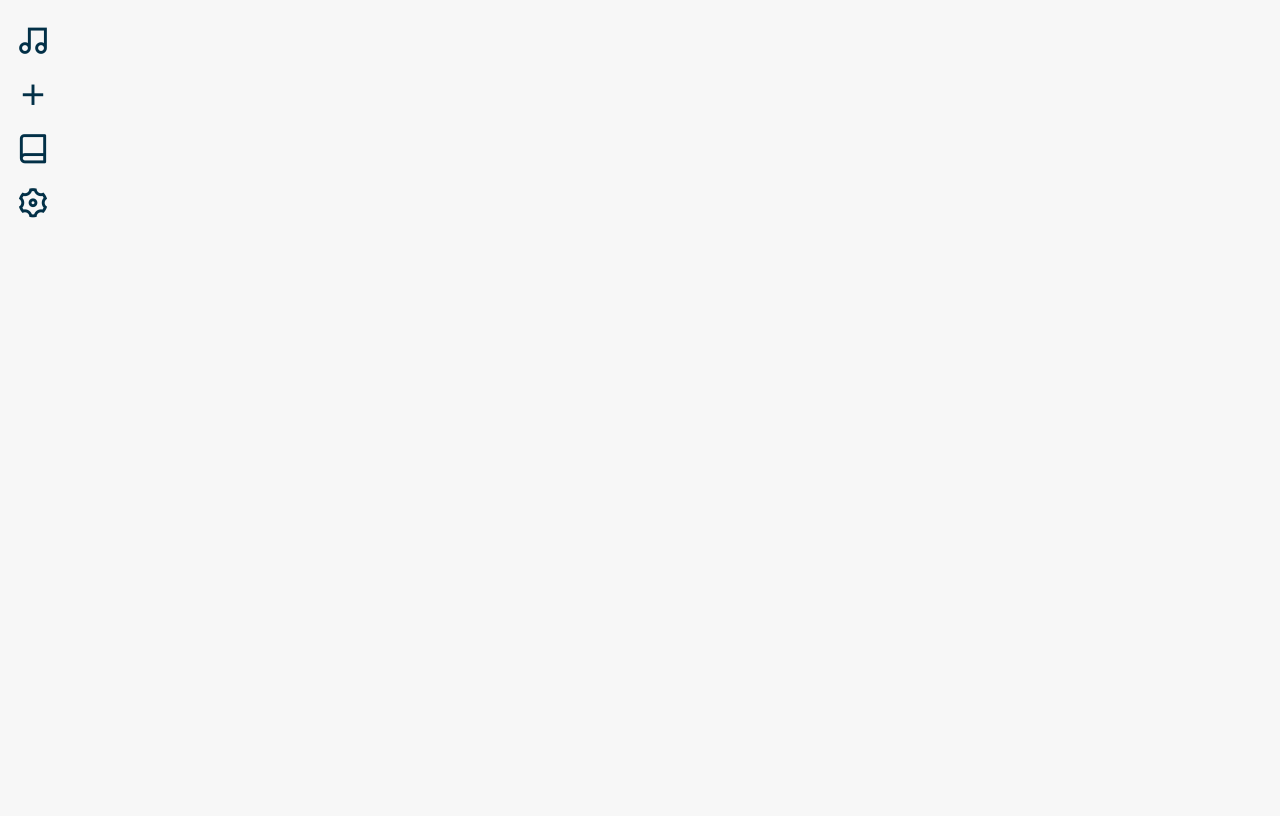
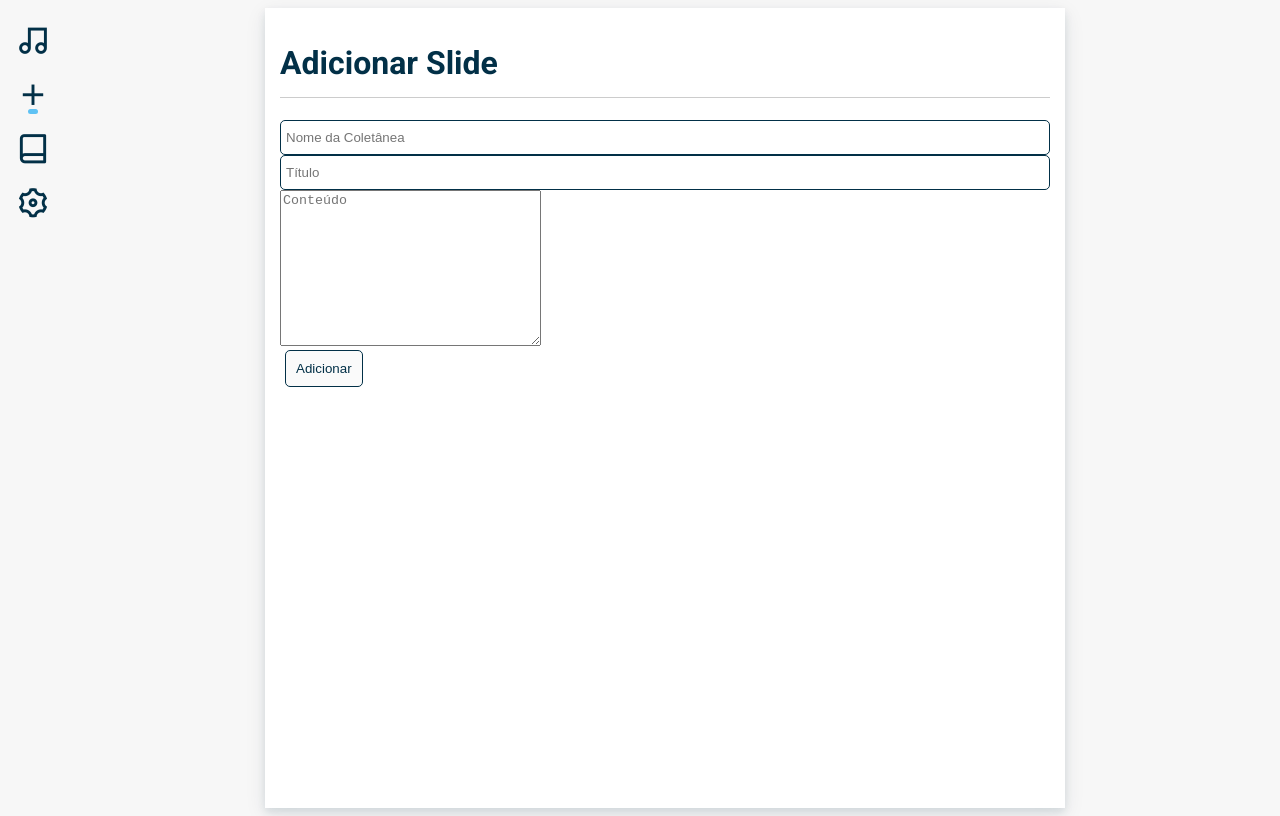
Before and after one commit to arleypadua/churchlide, a React (Create React App) app: page /add-praise/1/1 in a window 1280 px wide. Before the commit this address had no page. Built offline with nearby package versions, Linux system fonts and the light colour scheme; what @azure/msal-react would draw is missing.

Commit message:
add praise / localstorage

```diff
--- a/src/App.js
+++ b/src/App.js
@@ -11,7 +11,7 @@ import Bible from "./pages/Bible";
 import Settings from "./pages/Settings";
 
 import AppContext from "./AppContext";
-import { appInitialState, appReducer, loadInitialSettings } from "./AppReducer";
+import { appInitialState, appReducer, loadSettings, loadCollections } from "./AppReducer";
 import { praiseQueueInitialState, praiseQueueReducer } from "./components/PraiseQueue/PraiseQueueReducer";
 
 function App() {
@@ -25,7 +25,8 @@ function App() {
 
   useEffect(() => {
     const [_, dispatchApp] = praiseQueueProviderState.appReducer
-    dispatchApp(loadInitialSettings())
+    dispatchApp(loadSettings())
+    dispatchApp(loadCollections())
   }, [])
 
   return (
@@ -35,6 +36,7 @@ function App() {
         <Routes>
           <Route path="/" element={<Home />} />
           <Route path="/add-praise" element={<AddPraise />} />
+          <Route path="/add-praise/:collectionName/:praiseName" element={<AddPraise />} />
           <Route path="/bible" element={<Bible />} />
           <Route path="/settings" element={<Settings />} />
           <Route path="/settings/sync/microsoft" element={<Settings />} />
--- a/src/components/PraiseQueue/PraiseQueue.css
+++ b/src/components/PraiseQueue/PraiseQueue.css
@@ -4,7 +4,6 @@
 
 .praise_queue__praise_entry {
   display: flex;
-  justify-content: space-between;
   align-items: center;
 
   cursor: pointer;
@@ -23,6 +22,7 @@
 }
 
 .praise_queue__praise_entry h1 {
+  flex-grow: 1;
   font-size: 0.8em;
   font-weight: 400;
 }
@@ -34,6 +34,10 @@
 
 .praise_queue__praise_entry:hover i {
   visibility: visible;
+}
+
+.praise_queue__praise_entry > i:hover {
+  color: #5fc2f4;
 }
 
 .praise_queue__clean {
--- a/src/components/PraiseQueue/PraiseQueue.js
+++ b/src/components/PraiseQueue/PraiseQueue.js
@@ -3,13 +3,21 @@ import { NAVIGATE_ACTION, publishMessage } from '../../pubsub/eventPublisher'
 import { useAppContext } from '../../AppContext'
 import './PraiseQueue.css'
 import { removeAllFromQueue, removePraiseFromQueue, selectPraise } from './PraiseQueueReducer'
+import { useNavigate } from 'react-router-dom'
 
 function PraiseQueueEntry({ name, title, handlePraiseClick, handlePraiseDeleteClick }) {
+  const navigate = useNavigate()
+
+  const handleEditClick = () => {
+    navigate(`/add-praise/${name}/${title}`)
+  }
+
   return (
     <li className='praise_queue__praise_entry'
       onClick={() => handlePraiseClick(name, title)}
     >
       <h1>{title}</h1>
+      <i className="ri-pencil-fill" onClick={() => handleEditClick(name, title)}></i>
       <i className="ri-close-fill" onClick={() => handlePraiseDeleteClick(name, title)}></i>
     </li>
   )
--- a/src/components/SideBar/SideBar.js
+++ b/src/components/SideBar/SideBar.js
@@ -4,18 +4,22 @@ import './SideBar.css'
 
 const items = [
   {
+    routePattern: /^\/$/,
     route: '/',
     icon: 'ri-music-2-line ri-fw'
   },
   {
+    routePattern: /\/add-praise/,
     route: '/add-praise',
     icon: 'ri-add-line ri-fw'
   },
   {
+    routePattern: /\/bible/,
     route: '/bible',
     icon: 'ri-book-line ri-fw'
   },
   {
+    routePattern: /\/settings/,
     route: '/settings',
     icon: 'ri-settings-3-line ri-fw'
   }
@@ -29,8 +33,9 @@ export default function SideBar() {
       {
         items.map(i => (
           <li
-            key={i.route}
-            className={location.pathname === i.route ? 'active' : ''}
+            key={i.routePattern}
+            className={i.routePattern.test(location.pathname) ? 'active' : ''}
+            // className={location.pathname.startsWith(i.route) ? 'active' : ''}
           >
             <Link to={i.route}>
               <i className={i.icon}></i>
--- /dev/null
+++ b/src/helpers/executeAsync.js
@@ -0,0 +1,9 @@
+export default function executeAsync(func, onFailure) {
+  setTimeout(() => {
+    try {
+      func()
+    } catch (error) {
+      onFailure(error)
+    }
+  })
+}
--- /dev/null
+++ b/src/pages/AddPraise.css
@@ -0,0 +1,22 @@
+.add_praise {
+  display: flex;
+  justify-content: center;
+  width: 100%;
+}
+
+.add_praise__panel {
+  padding: 15px;
+  flex-grow: 1;
+  background-color: white;
+  min-width: 100px;
+  max-width: 800px;
+  height: 100vh;
+  overflow-x: hidden;
+  overflow-y: auto;
+  box-shadow: 0 4px 8px 0 rgba(2, 48, 71, 0.1), 0 6px 20px 0 rgba(2, 48, 71, 0.09);
+}
+
+.add_praise__panel h1 {
+  padding-bottom: 15px;
+  border-bottom: 1px solid rgba(0, 0, 0, .2);
+}
--- a/src/pages/AddPraise.js
+++ b/src/pages/AddPraise.js
@@ -1,21 +1,34 @@
+import './AddPraise.css'
 import React from 'react'
-import { useState } from 'react'
+import { useEffect, useState } from 'react'
 import { useAppContext } from '../AppContext'
 import { addPraiseToCollection } from '../AppReducer'
+import { useNavigate } from 'react-router-dom'
 
 export default function AddPraise() {
+  const navigate = useNavigate()
   const { appReducer: [app, dispatchApp] } = useAppContext()
   const [collectionName, setCollectionName] = useState('')
   const [praiseTitle, setPraiseTitle] = useState('')
   const [praiseContent, setPraiseContent] = useState('')
-  //const [addDisabled, setAddDisabled] = useState(true)
+  const [addDisabled, setAddDisabled] = useState(true)
+
+  useEffect(() => {
+    const addDisabledEvaluated = collectionName.length === 0
+      && praiseTitle.length === 0
+      && praiseContent.length === 0
+    setAddDisabled(addDisabledEvaluated)
+  }, [collectionName, praiseTitle, praiseContent])
 
   const addClick = () => {
     dispatchApp(addPraiseToCollection(collectionName, praiseTitle, praiseContent))
+    navigate('/')
   }
 
   return (
-    <div>
+    <div className='add_praise'>
+      <div className='add_praise__panel'>
+        <h1>Adicionar Slide</h1>
         <input
           className='input input_full_width'
           type="text"
@@ -40,7 +53,14 @@ export default function AddPraise() {
           onChange={(e) => setPraiseContent(e.target.value)}
         ></textarea>
         <div>
-        <button onClick={addClick} className="button">Adicionar</button>
+          <button
+            onClick={addClick}
+            className="button"
+            disabled={addDisabled}
+          >
+            Adicionar
+          </button>
+        </div>
       </div>
     </div>
   )
--- a/src/pages/Stage.js
+++ b/src/pages/Stage.js
@@ -4,10 +4,10 @@ import BibleSlideShow from '../components/BibleSlideShow/BibleSlideShow'
 import PraiseSlideShow from '../components/PraiseSlideShow/PraiseSlideShow'
 import EmptyStateSlide from '../components/EmptyStateSlide/EmptyStateSlide'
 import collections from '../data/collections'
-import { cleanupListener, NAVIGATE_ACTION, onMessage, SETTINGS_CHANGED } from '../pubsub/eventPublisher'
+import { cleanupListener, COLLECTIONS_CHANGED, NAVIGATE_ACTION, onMessage, SETTINGS_CHANGED } from '../pubsub/eventPublisher'
 import togglePresentationTheme from '../helpers/togglePresentationTheme'
 import { useAppContext } from '../AppContext'
-import { loadInitialSettings } from '../AppReducer'
+import { loadCollections, loadSettings } from '../AppReducer'
 
 function PraiseStage() {
   const { collectionName, praiseName } = useParams()
@@ -48,7 +48,10 @@ export default function Stage() {
       navigate(payload)
     }
     if (type === SETTINGS_CHANGED) {
-      dispatchApp(loadInitialSettings())
+      dispatchApp(loadSettings())
+    }
+    if (type === COLLECTIONS_CHANGED) {
+      dispatchApp(loadCollections())
     }
   }
 
--- a/src/pubsub/eventPublisher.js
+++ b/src/pubsub/eventPublisher.js
@@ -26,3 +26,4 @@ export const NEXT_ACTION = 'next'
 export const PREVIOUS_ACTION = 'previous'
 export const NAVIGATE_ACTION = 'navigate'
 export const SETTINGS_CHANGED = 'settings_changed'
+export const COLLECTIONS_CHANGED = 'collections_changed'
--- /dev/null
+++ b/src/repositories/collectionsRepository.js
@@ -0,0 +1,18 @@
+import { appInitialState } from "../AppReducer"
+
+const COLLECTIONS_KEY = 'churchlide.collections'
+
+const collectionsRepository = {
+  persistCollections: (collections) => {
+    localStorage.setItem(COLLECTIONS_KEY, JSON.stringify(collections ?? appInitialState.loadedCollections))
+  },
+
+  getCollections: () => {
+    const stored = localStorage.getItem(COLLECTIONS_KEY)
+    if (!stored) return appInitialState.loadedCollections
+
+    return JSON.parse(stored)
+  }
+}
+
+export default collectionsRepository
--- a/src/repositories/settingsRepository.js
+++ b/src/repositories/settingsRepository.js
@@ -1,16 +1,18 @@
 import { settingsInitialState } from "../AppReducer"
 
-const SETTINGS_LEY = 'churchlide.settings'
+const SETTINGS_KEY = 'churchlide.settings'
 
-export default {
+const settingsRepository = {
   persistSettings: (settings) => {
-    localStorage.setItem(SETTINGS_LEY, JSON.stringify(settings ?? settingsInitialState))
+    localStorage.setItem(SETTINGS_KEY, JSON.stringify(settings ?? settingsInitialState))
   },
 
-  getSettings: (settings) => {
-    const stored = localStorage.getItem(SETTINGS_LEY)
+  getSettings: () => {
+    const stored = localStorage.getItem(SETTINGS_KEY)
     if (!stored) return settingsInitialState
 
     return JSON.parse(stored)
   }
 }
+
+export default settingsRepository
```
Also changed, not shown: src/AppReducer.js (+49 -12 lines). Lines whose indentation alone changed are shown as unchanged.
